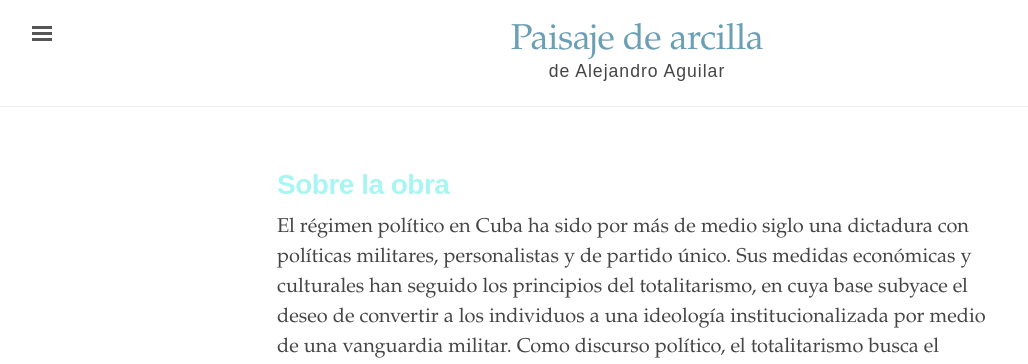
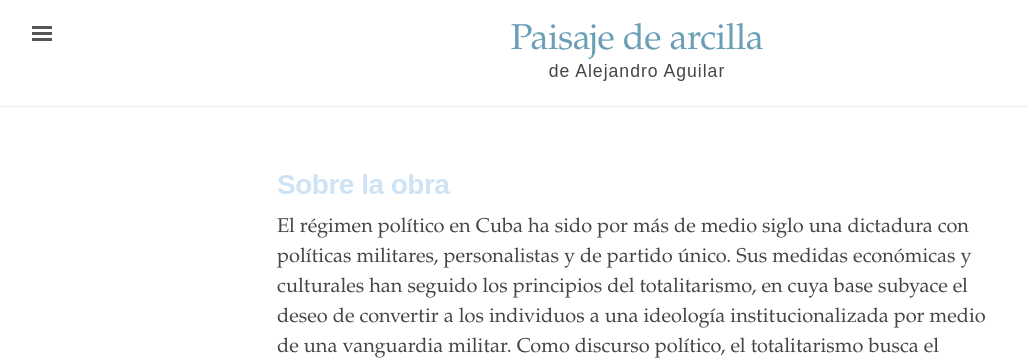
Before and after one commit to edicionesdereparto/paisajedearcilla, a Jekyll site: the page built from index.html, in a window 1280 px wide. Shown: the top 364 px of the page, without its empty margins (3-1031 px from the left). Built offline with Jekyll 4.4.1, drawn with Linux system fonts in a browser that asks for light colours.

Commit message:
Update index.html

```diff
--- a/index.html
+++ b/index.html
@@ -8,7 +8,7 @@
 </head>
 <body>
 <div class="introduction">
-  <h1 style="font-weight: bold; color: #A9F5F2;">Sobre la obra</h1>
+  <h1 style="font-weight: bold; color: #CEE3F6;">Sobre la obra</h1>
 <p>
   El régimen político en Cuba ha sido por más de medio siglo una dictadura con políticas militares, personalistas y de partido único. Sus medidas económicas y culturales han seguido los principios del totalitarismo, en cuya base subyace el deseo de convertir a los individuos a una ideología institucionalizada por medio de una vanguardia militar. Como discurso político, el totalitarismo busca el (des)control del archivo social, a través del cual se pretende dirigir la identidad política de la sociedad a despecho de su realidad inmediata. Los totalitarismos del siglo XX están pretendidos por razonamientos ideológicos que mezclan discursos bíblicos y positivistas en un coctel retórico de cientificismo mesiánico, o de mesianismo científico, canonizado a la cañona. Paisaje de arcilla de Alejandro Aguilar es un libro que destaca la atmósfera del totalitarismo —entre 1969 y 1973— y de la disciplina militar en las llamadas «escuelas del campo» para adolescentes en Cuba.La obra está compuesta por microrrelatos poéticos de la experiencia del autor en lo que fue, presumiblemente, una de las primeras Escuelas Secundarias Básicas en el Campo (ESBC), cuyo principio pedagógico era la combinación del estudio, el trabajo y el fusil.
 </p>
```
